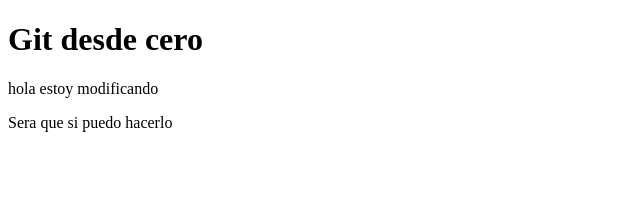
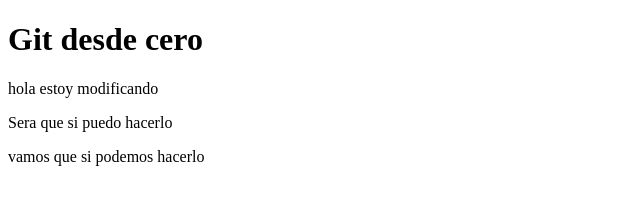
Before and after one commit to JOSEPJS4/rentas, a plain HTML site: page index.html in a window 1280 px wide. Shown: the whole page, without its empty margins (0-640 px from the left). Drawn offline with Linux system fonts and the light colour scheme.

```diff
--- a/index.html
+++ b/index.html
@@ -8,5 +8,6 @@
 	<h1>Git desde cero</h1>
 	<p>hola estoy modificando</p>
 	<p>Sera que si puedo hacerlo</p>
+	<p>vamos que si podemos hacerlo</p>
 </body>
 </html>
```
